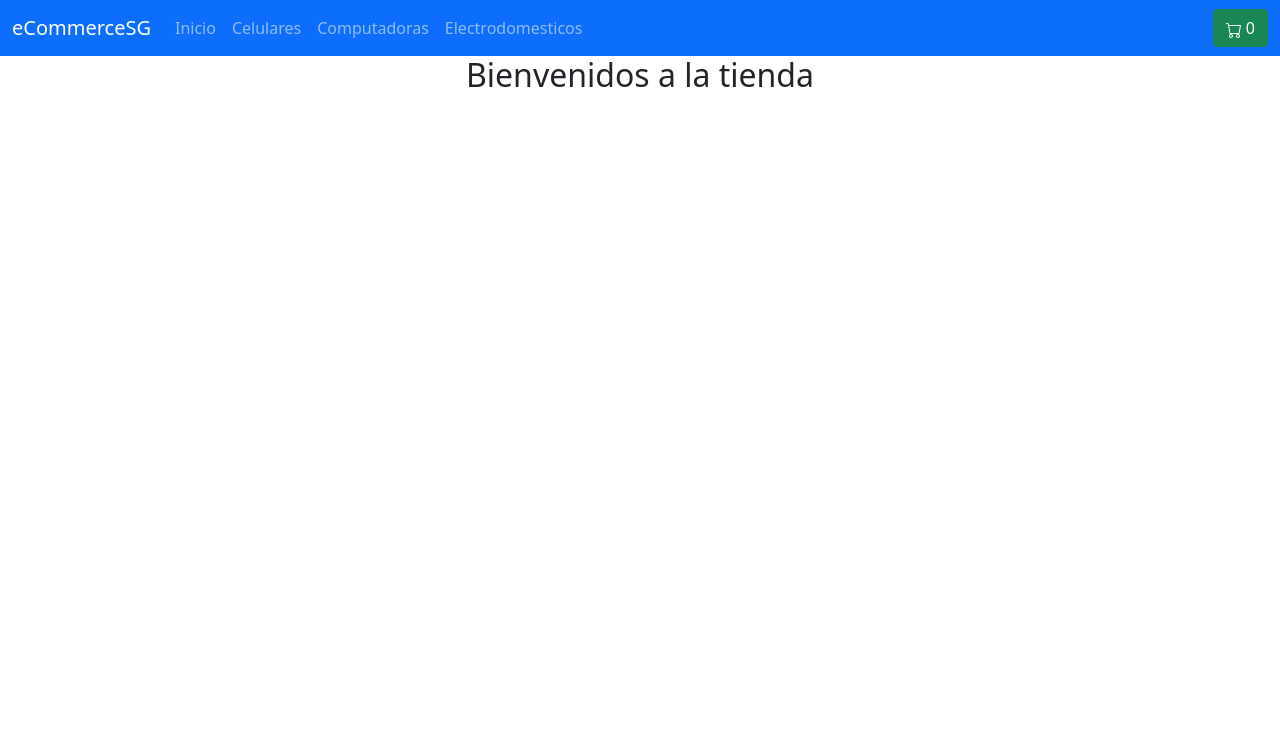
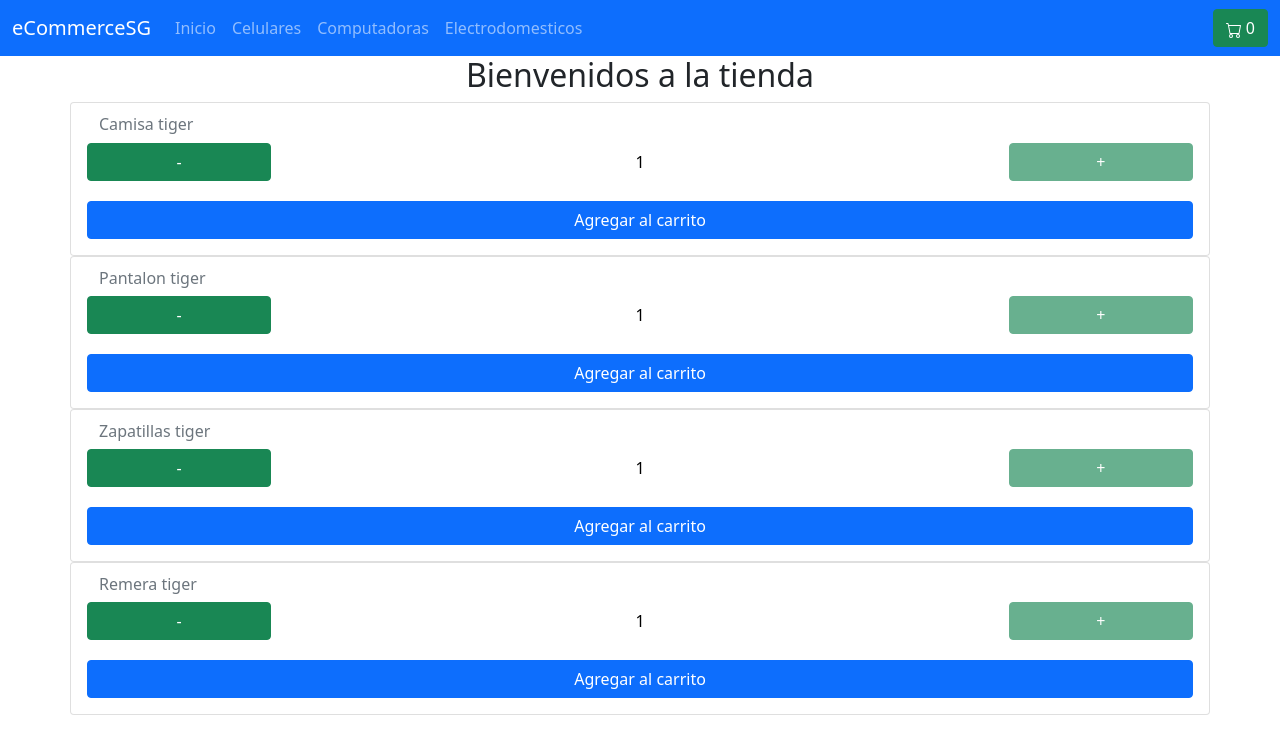
Before and after one commit to SantiagoE-Gonzalez/ecommerce-gonzalez, a React (Create React App) app: page / in a window 1280 px wide. Shown: the top 754 px of the page. Built offline with nearby package versions, Linux system fonts and the light colour scheme.

Commit message:
Se agregan modificaciones para el desafio 4

```diff
--- a/src/App.js
+++ b/src/App.js
@@ -1,6 +1,6 @@
 import React from 'react';
 import './App.css';
-import ItemListContainer from './components/ItemListContainer';
+import ItemListContainer from './containers/ItemListContainer';
 import NavBar from './components/NavBar';
 function App() {
   return (
--- a/src/components/CartWidget/index.jsx
+++ b/src/components/CartWidget/index.jsx
@@ -3,7 +3,7 @@ import carrito from './cart.svg'
 function CartWidget({cantidadItems}) {
   return (
     <button className="btn btn-success" type="submit">
-        <img src={carrito} className="imgCart"/><span> {cantidadItems} </span>
+        <img src={carrito} className="imgCart" alt="carrito"/><span> {cantidadItems} </span>
     </button>
   )
 }
--- /dev/null
+++ b/src/components/ItemCount/index.css
@@ -0,0 +1,16 @@
+.itemCount{
+    max-width: 250px;
+    min-width: 250px;
+}
+
+.formularioHorizontal {
+    margin-top:20px;
+    box-sizing: content-box;
+    background-color: white;
+    margin-bottom: 20px;
+}
+
+.formPropio{
+    border:0px white;
+    text-align: center;
+}
--- /dev/null
+++ b/src/components/ItemCount/index.jsx
@@ -0,0 +1,41 @@
+import React, {useState, useEffect} from 'react';
+import './index.css'
+const ItemCount = ({product, stock, initial, onAdd}) => {
+    const [cantidadElegida, setCantidadElegida] = useState(initial);
+    const [disableBtnSumar, setDisableBtnSumar] = useState(false);
+    const [disableBtnRestar, setDisableBtnRestar] = useState(false);
+
+    const handleSumarCantidad = () => {
+        if(cantidadElegida<stock){
+            setCantidadElegida(cantidadElegida+1);
+        }
+    };
+    const handleRestarCantidad = () => {
+        if(cantidadElegida>initial){
+            setCantidadElegida(cantidadElegida-1);
+        }
+    };
+
+    useEffect(()=> {
+        setDisableBtnRestar(cantidadElegida===stock?true:false);
+        setDisableBtnSumar(cantidadElegida===initial?true:false);
+    }, [cantidadElegida, initial, stock])
+
+  return (
+        <div className="card itemCount">
+            <div className="card-body">
+                <h6 className="card-subtitle mb-2 text-muted">{product}</h6>
+                <div className="formularioHorizontal row">
+                    <button className="btn btn-success col-sm-2" disabled={disableBtnRestar} onClick={handleRestarCantidad}> - </button>
+                    <input className="col-sm-8 formPropio" type="text" readOnly value={cantidadElegida} max={stock}></input>
+                    <button className="btn btn-success col-sm-2" disabled={disableBtnSumar} onClick={handleSumarCantidad}> + </button>
+                </div>
+                <div className="row">
+                    <button className="btn btn-primary col-sm-12" onClick={()=>onAdd(cantidadElegida)}>Agregar al carrito</button>
+                </div>
+            </div>
+        </div>
+  )
+}
+
+export default ItemCount
--- a/src/components/ItemListContainer/index.jsx
+++ /dev/null
@@ -1,11 +0,0 @@
-import React from 'react'
-
-function ItemListContainer({greeting}) {
-  return (
-    <div class="container">
-        <h2>{greeting}</h2>
-    </div>
-  )
-}
-
-export default ItemListContainer
--- a/src/components/NavBar/index.jsx
+++ b/src/components/NavBar/index.jsx
@@ -5,23 +5,23 @@ function NavBar() {
   return (
 <nav className="navbar navbar-expand-lg navbar-dark bg-primary">
   <div className="container-fluid">
-    <a className="navbar-brand" href="#">eCommerceSG</a>
+    <a className="navbar-brand" href="/#">eCommerceSG</a>
     <button className="navbar-toggler" type="button" data-bs-toggle="collapse" data-bs-target="#navbarSupportedContent" aria-controls="navbarSupportedContent" aria-expanded="false" aria-label="Toggle navigation">
       <span className="navbar-toggler-icon"></span>
     </button>
     <div className="collapse navbar-collapse centerNavbar" id="navbarSupportedContent">
       <ul className="navbar-nav me-auto mb-2 mb-lg-0">
         <li className="nav-item">
-          <a className="nav-link" href="#">Inicio</a>
+          <a className="nav-link" href="/#">Inicio</a>
         </li>
         <li className="nav-item">
-          <a className="nav-link" href="#">Celulares</a>
+          <a className="nav-link" href="/#">Celulares</a>
         </li>
         <li className="nav-item">
-          <a className="nav-link" href="#">Computadoras</a>
+          <a className="nav-link" href="/#">Computadoras</a>
         </li>
         <li className="nav-item">
-          <a className="nav-link" href="#">Electrodomesticos</a>
+          <a className="nav-link" href="/#">Electrodomesticos</a>
         </li>
       </ul>
       <div className="d-flex">
--- /dev/null
+++ b/src/containers/ItemListContainer/index.jsx
@@ -0,0 +1,21 @@
+import React from 'react'
+import ItemCount from '../../components/ItemCount'
+function ItemListContainer({greeting}) {
+  const onAdd = (count) => {
+    console.log(`se agregaron ${count} elementos al carrito`);
+  };
+  return (
+    <div className="container">
+        <h2>{greeting}</h2>
+        <div className="row">
+          <ItemCount product="Camisa tiger" stock={5} initial={1} onAdd={onAdd}></ItemCount>
+          <ItemCount product="Pantalon tiger" stock={5} initial={1} onAdd={onAdd}></ItemCount>
+          <ItemCount product="Zapatillas tiger" stock={5} initial={1} onAdd={onAdd}></ItemCount>
+          <ItemCount product="Remera tiger" stock={5} initial={1} onAdd={onAdd}></ItemCount>
+        </div>
+
+    </div>
+  )
+}
+
+export default ItemListContainer
```
Also changed, not shown: src/containers/ItemListContainer/styles.css (added).
